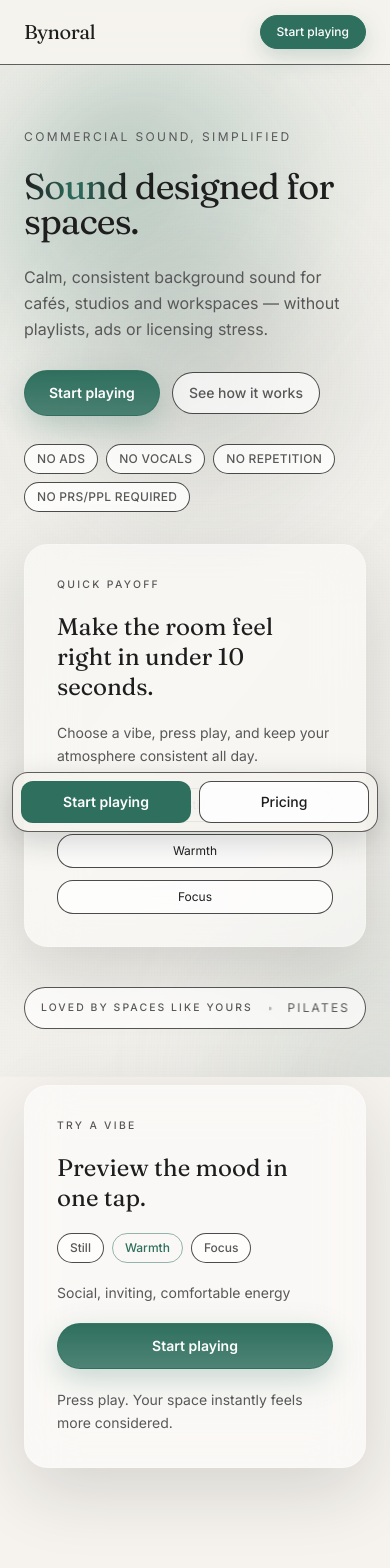
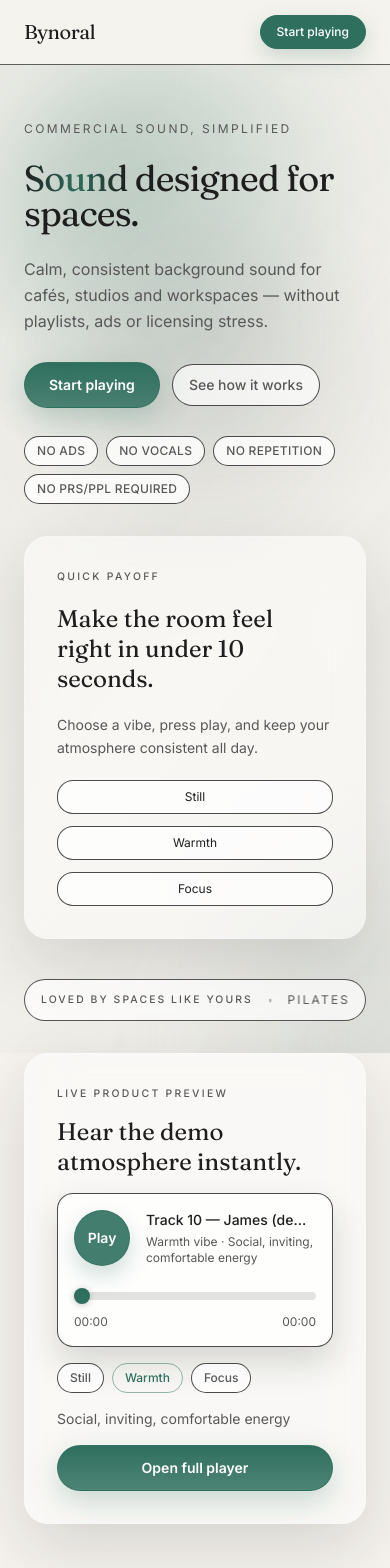
Before and after one commit to liamwt-12/bynoral-site, a Next.js app: page / in a window 390 px wide. Shown: the top 1568 px of the page. Built offline with nearby package versions, Linux system fonts and the light colour scheme.

Commit message:
Add live demo audio player to homepage and player page

```diff
--- a/app/globals.css
+++ b/app/globals.css
@@ -179,6 +179,11 @@
   box-shadow: 0 1px 6px rgba(30, 30, 30, 0.25);
 }
 
+
+.mobile-player-alive {
+  animation: player-breathe 3.4s ease-in-out infinite;
+}
+
 @media (prefers-reduced-motion: reduce) {
   .hero-gradient-wash,
   .hero-orb-1,
@@ -188,7 +193,8 @@
   .playing-ring::after,
   .equalizer.playing span,
   .marquee-content,
-  .hero-cta::after {
+  .hero-cta::after,
+  .mobile-player-alive {
     animation: none !important;
     transition: none !important;
     transform: none !important;
@@ -287,6 +293,35 @@
   }
 }
 
+
+@keyframes player-breathe {
+  0%,
+  100% {
+    box-shadow: 0 16px 34px rgba(19, 30, 27, 0.16);
+  }
+
+  50% {
+    box-shadow: 0 20px 38px rgba(47, 111, 94, 0.22);
+  }
+}
+
+@keyframes player-shimmer {
+  0% {
+    transform: translateX(-55%);
+    opacity: 0;
+  }
+
+  25% {
+    opacity: 0.42;
+  }
+
+  70%,
+  100% {
+    transform: translateX(65%);
+    opacity: 0;
+  }
+}
+
 @keyframes marquee {
   from {
     transform: translate3d(0, 0, 0);
--- a/app/page.tsx
+++ b/app/page.tsx
@@ -74,7 +74,7 @@ const spaces = ['Cafés', 'Barbers', 'Pilates', 'Boutiques', 'Clinics', 'Co-work
 export default function Home() {
   return (
     <>
-      <Section className="relative overflow-hidden pb-12 pt-16 sm:pt-24 lg:pb-20 lg:pt-28" containerClassName="max-w-[84rem]">
+      <Section className="relative overflow-hidden pb-8 pt-14 sm:pt-20 lg:pb-16 lg:pt-24" containerClassName="max-w-[84rem]">
         <AnimatedBackground />
 
         <div className="space-y-10 lg:space-y-14">
@@ -135,11 +135,11 @@ export default function Home() {
         </div>
       </Section>
 
-      <Section className="pt-2 sm:pt-4 lg:pt-6">
+      <Section className="pt-0 sm:pt-2 lg:pt-4">
         <TryVibeCard />
       </Section>
 
-      <Section className="pt-10 lg:pt-14">
+      <Section className="pt-8 lg:pt-12">
         <div className="space-y-8 lg:space-y-10">
           <h2 className="max-w-2xl text-3xl leading-tight sm:text-4xl">Why teams switch quickly</h2>
           <div className="grid gap-5 md:grid-cols-3">
@@ -280,22 +280,6 @@ export default function Home() {
         </Card>
       </Section>
 
-      <div className="fixed inset-x-3 bottom-3 z-40 md:hidden">
-        <div className="grid grid-cols-2 gap-2 rounded-2xl border border-border/70 bg-background/75 p-2 shadow-[0_10px_30px_rgba(19,30,27,0.18)] backdrop-blur-xl">
-          <Link
-            href="/player"
-            className="inline-flex items-center justify-center rounded-xl border border-accent/80 bg-accent px-3 py-2.5 text-sm font-semibold text-surface"
-          >
-            Start playing
-          </Link>
-          <Link
-            href="/pricing"
-            className="inline-flex items-center justify-center rounded-xl border border-border/80 bg-surface/85 px-3 py-2.5 text-sm font-medium text-text-primary"
-          >
-            Pricing
-          </Link>
-        </div>
-      </div>
     </>
   );
 }
--- a/app/player/page.tsx
+++ b/app/player/page.tsx
@@ -1,7 +1,7 @@
 "use client";
 
 import Link from 'next/link';
-import { useEffect, useMemo, useState } from 'react';
+import { useMemo, useRef, useState } from 'react';
 
 import { Card } from '../../components';
 
@@ -16,38 +16,52 @@ const vibeDescriptions: Record<(typeof vibes)[number], string> = {
   Dusk: 'Slower, softer, settled'
 };
 
+const demoTrackPath = '/audio/track10-james.mp3';
+
 function formatElapsed(totalSeconds: number) {
   const minutes = Math.floor(totalSeconds / 60)
     .toString()
     .padStart(2, '0');
-  const seconds = (totalSeconds % 60).toString().padStart(2, '0');
+  const seconds = Math.floor(totalSeconds % 60)
+    .toString()
+    .padStart(2, '0');
   return `${minutes}:${seconds}`;
 }
 
 export default function PlayerPage() {
   const [isPlaying, setIsPlaying] = useState(false);
-  const [elapsedSeconds, setElapsedSeconds] = useState(0);
+  const [currentTime, setCurrentTime] = useState(0);
+  const [duration, setDuration] = useState(0);
   const [selectedVibe, setSelectedVibe] = useState<(typeof vibes)[number]>('Balanced');
   const [intensity, setIntensity] = useState(50);
   const [reduceChatter, setReduceChatter] = useState(false);
+  const audioRef = useRef<HTMLAudioElement | null>(null);
 
-  useEffect(() => {
-    if (!isPlaying) {
-      return;
-    }
-
-    const timer = window.setInterval(() => {
-      setElapsedSeconds((prev) => prev + 1);
-    }, 1000);
-
-    return () => window.clearInterval(timer);
-  }, [isPlaying]);
-
-  const status = useMemo(() => `Running for ${formatElapsed(elapsedSeconds)}`, [elapsedSeconds]);
+  const status = useMemo(() => `Running for ${formatElapsed(currentTime)}`, [currentTime]);
   const nowPlayingLine = useMemo(
     () => `${selectedVibe} — ${vibeDescriptions[selectedVibe]}`,
     [selectedVibe]
   );
+
+  const togglePlayback = async () => {
+    const audio = audioRef.current;
+    if (!audio) {
+      return;
+    }
+
+    if (audio.paused) {
+      try {
+        await audio.play();
+        setIsPlaying(true);
+      } catch {
+        setIsPlaying(false);
+      }
+      return;
+    }
+
+    audio.pause();
+    setIsPlaying(false);
+  };
 
   return (
     <section className="flex min-h-[calc(100vh-10rem)] items-center justify-center px-6 py-16 sm:py-20">
@@ -68,10 +82,21 @@ export default function PlayerPage() {
         </div>
 
         <Card className="space-y-9 rounded-[2rem] border-border/80 bg-surface/95 p-8 shadow-[0_24px_64px_rgba(20,20,20,0.12)] sm:p-11">
+          <audio
+            ref={audioRef}
+            src={demoTrackPath}
+            preload="metadata"
+            onPlay={() => setIsPlaying(true)}
+            onPause={() => setIsPlaying(false)}
+            onEnded={() => setIsPlaying(false)}
+            onLoadedMetadata={(event) => setDuration(event.currentTarget.duration)}
+            onTimeUpdate={(event) => setCurrentTime(event.currentTarget.currentTime)}
+          />
+
           <div className="flex flex-col items-center gap-4 text-center">
             <button
               type="button"
-              onClick={() => setIsPlaying((prev) => !prev)}
+              onClick={togglePlayback}
               aria-label={isPlaying ? 'Pause playback' : 'Start playback'}
               className={[
                 'relative inline-flex h-36 w-36 items-center justify-center rounded-full border text-lg font-medium text-surface transition duration-300',
@@ -116,6 +141,30 @@ export default function PlayerPage() {
                 <span className={isPlaying ? 'animate-[eq_1.1s_ease-in-out_infinite_0.24s]' : ''} />
               </span>
               <span>{status}</span>
+            </div>
+
+            <div className="w-full max-w-md space-y-1">
+              <input
+                type="range"
+                min={0}
+                max={100}
+                value={duration > 0 ? (currentTime / duration) * 100 : 0}
+                onChange={(event) => {
+                  const audio = audioRef.current;
+                  if (!audio || !Number.isFinite(audio.duration)) {
+                    return;
+                  }
+                  const seekTarget = (Number(event.target.value) / 100) * audio.duration;
+                  audio.currentTime = seekTarget;
+                  setCurrentTime(seekTarget);
+                }}
+                className="range-slider h-2 w-full cursor-pointer appearance-none rounded-full bg-border"
+                aria-label="Track progress"
+              />
+              <div className="flex justify-between text-xs text-text-muted">
+                <span>{formatElapsed(currentTime)}</span>
+                <span>{formatElapsed(duration)}</span>
+              </div>
             </div>
           </div>
 
--- a/components/TryVibeCard.tsx
+++ b/components/TryVibeCard.tsx
@@ -1,7 +1,7 @@
 'use client';
 
 import Link from 'next/link';
-import { useMemo, useState } from 'react';
+import { useMemo, useRef, useState } from 'react';
 
 import { Card } from './Card';
 
@@ -11,19 +11,132 @@ const previewVibes = [
   { name: 'Focus', hint: 'Softly masks distractions and chatter' }
 ] as const;
 
+const demoTrackPath = '/audio/track10-james.mp3';
+
+function formatTime(timeInSeconds: number) {
+  if (!Number.isFinite(timeInSeconds) || timeInSeconds < 0) {
+    return '00:00';
+  }
+
+  const minutes = Math.floor(timeInSeconds / 60)
+    .toString()
+    .padStart(2, '0');
+  const seconds = Math.floor(timeInSeconds % 60)
+    .toString()
+    .padStart(2, '0');
+
+  return `${minutes}:${seconds}`;
+}
+
 export function TryVibeCard() {
   const [selectedVibe, setSelectedVibe] = useState<(typeof previewVibes)[number]['name']>('Warmth');
+  const [isPlaying, setIsPlaying] = useState(false);
+  const [currentTime, setCurrentTime] = useState(0);
+  const [duration, setDuration] = useState(0);
+  const audioRef = useRef<HTMLAudioElement | null>(null);
 
   const selectedDetail = useMemo(
     () => previewVibes.find((vibe) => vibe.name === selectedVibe)?.hint ?? '',
     [selectedVibe]
   );
 
+  const progressValue = duration > 0 ? (currentTime / duration) * 100 : 0;
+
+  const togglePlayback = async () => {
+    const audio = audioRef.current;
+    if (!audio) {
+      return;
+    }
+
+    if (audio.paused) {
+      try {
+        await audio.play();
+        setIsPlaying(true);
+      } catch {
+        setIsPlaying(false);
+      }
+      return;
+    }
+
+    audio.pause();
+    setIsPlaying(false);
+  };
+
+  const onSeek = (value: number) => {
+    const audio = audioRef.current;
+    if (!audio || !Number.isFinite(audio.duration)) {
+      return;
+    }
+
+    audio.currentTime = (value / 100) * audio.duration;
+    setCurrentTime(audio.currentTime);
+  };
+
   return (
+    <>
       <Card className="border-white/20 bg-white/45 p-5 shadow-[0_24px_70px_rgba(19,30,27,0.14)] backdrop-blur-xl sm:p-7">
-      <div className="space-y-5">
-        <p className="text-[0.65rem] font-medium uppercase tracking-[0.22em] text-text-muted">Try a vibe</p>
-        <h2 className="text-2xl leading-tight sm:text-3xl">Preview the mood in one tap.</h2>
+        <div className="space-y-4 sm:space-y-5">
+          <p className="text-[0.65rem] font-medium uppercase tracking-[0.22em] text-text-muted">Live product preview</p>
+          <h2 className="text-2xl leading-tight sm:text-3xl">Hear the demo atmosphere instantly.</h2>
+
+          <div className="rounded-2xl border mobile-player-alive border-border/80 bg-surface/75 p-4 sm:p-5">
+            <audio
+              ref={audioRef}
+              src={demoTrackPath}
+              preload="metadata"
+              onPlay={() => setIsPlaying(true)}
+              onPause={() => setIsPlaying(false)}
+              onEnded={() => setIsPlaying(false)}
+              onLoadedMetadata={(event) => setDuration(event.currentTarget.duration)}
+              onTimeUpdate={(event) => setCurrentTime(event.currentTarget.currentTime)}
+            />
+
+            <div className="flex items-center gap-4">
+              <button
+                type="button"
+                onClick={togglePlayback}
+                aria-label={isPlaying ? 'Pause demo track' : 'Play demo track'}
+                className={[
+                  'relative inline-flex h-14 w-14 shrink-0 items-center justify-center rounded-full border text-sm font-semibold text-surface transition duration-300',
+                  'focus-visible:outline-none focus-visible:ring-4 focus-visible:ring-accent/30',
+                  isPlaying
+                    ? 'border-accent bg-accent shadow-[0_14px_30px_rgba(47,111,94,0.32)]'
+                    : 'border-accent/70 bg-accent/90 shadow-[0_10px_22px_rgba(47,111,94,0.22)] hover:bg-accent'
+                ]
+                  .join(' ')
+                  .trim()}
+              >
+                {isPlaying ? (
+                  <span
+                    className="pointer-events-none absolute inset-[-8px] rounded-full border border-accent/30 animate-[pulse-ring_2.4s_ease-out_infinite]"
+                    aria-hidden="true"
+                  />
+                ) : null}
+                <span className="relative z-10">{isPlaying ? 'Pause' : 'Play'}</span>
+              </button>
+
+              <div className="min-w-0 flex-1 space-y-1">
+                <p className="truncate text-sm font-medium text-text-primary">Track 10 — James (demo)</p>
+                <p className="text-xs text-text-muted">{selectedVibe} vibe · {selectedDetail}</p>
+              </div>
+            </div>
+
+            <div className="mt-4 space-y-2">
+              <input
+                type="range"
+                min={0}
+                max={100}
+                value={progressValue}
+                onChange={(event) => onSeek(Number(event.target.value))}
+                className="range-slider h-2 w-full cursor-pointer appearance-none rounded-full bg-border"
+                aria-label="Track progress"
+              />
+              <div className="flex justify-between text-xs text-text-muted">
+                <span>{formatTime(currentTime)}</span>
+                <span>{formatTime(duration)}</span>
+              </div>
+            </div>
+          </div>
 
           <div className="flex flex-wrap gap-2">
             {previewVibes.map((vibe) => (
@@ -49,13 +162,35 @@ export function TryVibeCard() {
             href={`/player?vibe=${encodeURIComponent(selectedVibe)}`}
             className="hero-cta inline-flex w-full items-center justify-center rounded-full border border-accent/70 bg-gradient-to-b from-accent to-accent/85 px-6 py-3 text-sm font-semibold text-surface shadow-[0_10px_30px_rgba(47,111,94,0.25)] transition duration-250 hover:-translate-y-0.5 hover:shadow-[0_14px_34px_rgba(47,111,94,0.36)] focus-visible:outline-none focus-visible:ring-4 focus-visible:ring-accent/30 sm:w-auto"
           >
-          Start playing
+            Open full player
           </Link>
-
-        <p className="text-sm leading-relaxed text-text-muted">
-          Press play. Your space instantly feels more considered.
-        </p>
         </div>
       </Card>
+
+      {isPlaying ? (
+        <div className="fixed inset-x-3 bottom-3 z-50 md:hidden">
+          <div className="relative overflow-hidden rounded-2xl border mobile-player-alive border-accent/35 bg-background/90 px-4 py-3 shadow-[0_16px_34px_rgba(19,30,27,0.2)] backdrop-blur-xl">
+            <span
+              className="pointer-events-none absolute inset-0 opacity-50 [background:linear-gradient(115deg,transparent_10%,rgba(255,255,255,0.32)_35%,transparent_60%)] animate-[player-shimmer_2.8s_ease-in-out_infinite]"
+              aria-hidden="true"
+            />
+            <div className="relative z-10 flex items-center gap-3">
+              <button
+                type="button"
+                onClick={togglePlayback}
+                className="inline-flex h-10 w-10 shrink-0 items-center justify-center rounded-full border border-accent bg-accent text-xs font-semibold text-surface"
+              >
+                Pause
+              </button>
+              <div className="min-w-0 flex-1">
+                <p className="truncate text-xs font-medium uppercase tracking-[0.15em] text-text-muted">Now playing</p>
+                <p className="truncate text-sm text-text-primary">Track 10 — James</p>
+              </div>
+              <span className="text-xs text-text-muted">{formatTime(currentTime)}</span>
+            </div>
+          </div>
+        </div>
+      ) : null}
+    </>
   );
 }
```
Lines whose indentation alone changed are shown as unchanged.
